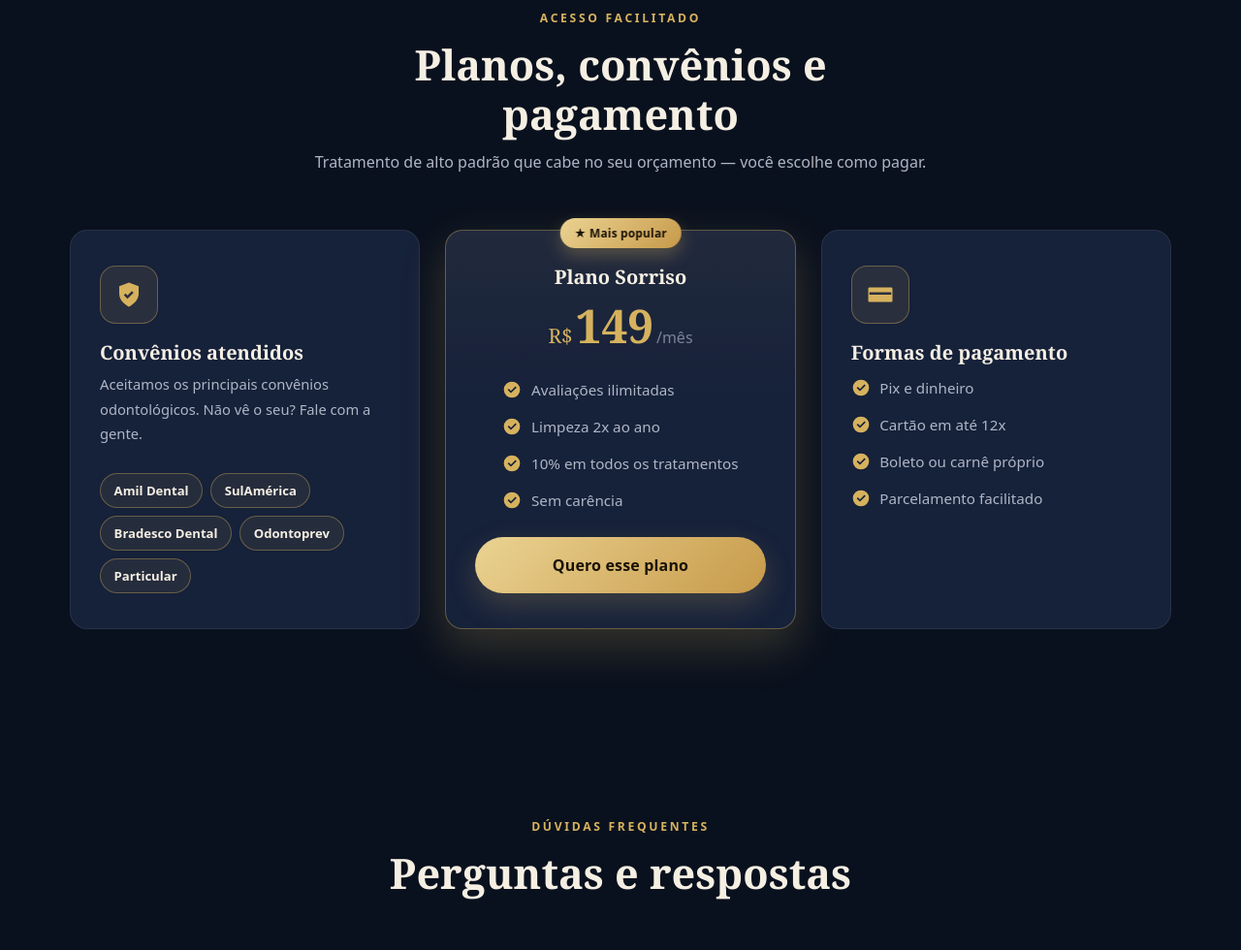
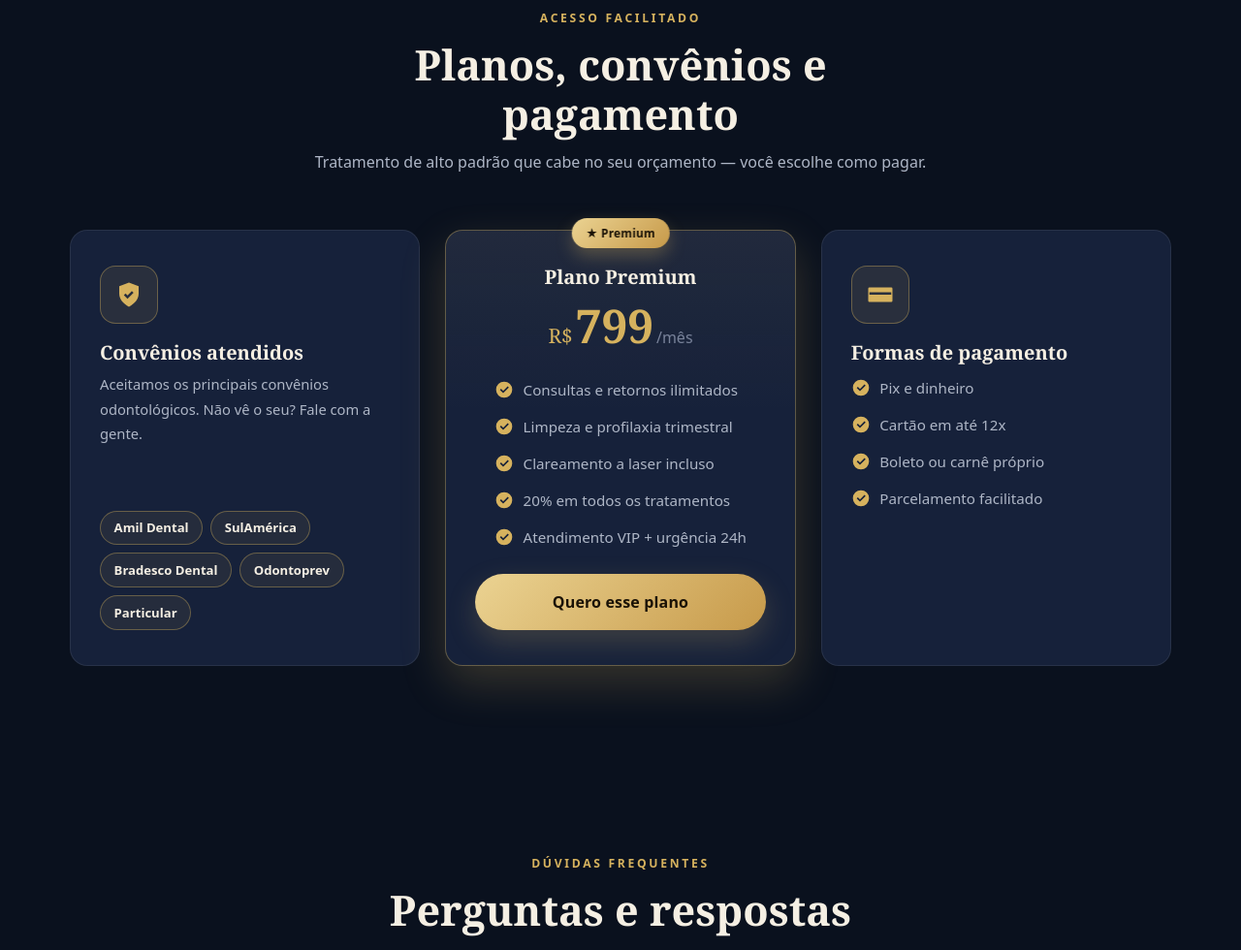
Before and after one commit to nathansantanaweb/marques-odontologia, a plain HTML site: page index.html in a window 1280 px wide. Shown: the part 9353-10333 px from the top of the page at 97% size. Drawn offline with Linux system fonts and the light colour scheme.

Commit message:
Plano: R$149 -> R$799/mes, renomeado para Premium com beneficios VIP (posicionamento alto padrao)
Co-Authored-By: Claude Opus 4.8 <noreply@anthropic.com>

```diff
--- a/index.html
+++ b/index.html
@@ -1010,15 +1010,16 @@ h1,h2,h3,h4{ font-family:var(--serif); color:var(--titulo); line-height:1.18; fo
       </div>
       <!-- PLANO DESTAQUE -->
       <div class="card plano-card planos-destaque" data-reveal data-delay="1">
-        <span class="planos-tag">★ Mais popular</span>
-        <h3>Plano Sorriso</h3>
+        <span class="planos-tag">★ Premium</span>
+        <h3>Plano Premium</h3>
         <!-- TROQUE: preço e benefícios -->
-        <p class="planos-preco"><span class="cifra">R$</span><b>149</b><span class="por">/mês</span></p>
+        <p class="planos-preco"><span class="cifra">R$</span><b>799</b><span class="por">/mês</span></p>
         <ul class="plano-check">
-          <li><svg class="ico"><use href="#i-check"/></svg> Avaliações ilimitadas</li>
-          <li><svg class="ico"><use href="#i-check"/></svg> Limpeza 2x ao ano</li>
-          <li><svg class="ico"><use href="#i-check"/></svg> 10% em todos os tratamentos</li>
-          <li><svg class="ico"><use href="#i-check"/></svg> Sem carência</li>
+          <li><svg class="ico"><use href="#i-check"/></svg> Consultas e retornos ilimitados</li>
+          <li><svg class="ico"><use href="#i-check"/></svg> Limpeza e profilaxia trimestral</li>
+          <li><svg class="ico"><use href="#i-check"/></svg> Clareamento a laser incluso</li>
+          <li><svg class="ico"><use href="#i-check"/></svg> 20% em todos os tratamentos</li>
+          <li><svg class="ico"><use href="#i-check"/></svg> Atendimento VIP + urgência 24h</li>
         </ul>
         <a class="btn" href="#agendamento">Quero esse plano</a>
       </div>
```
